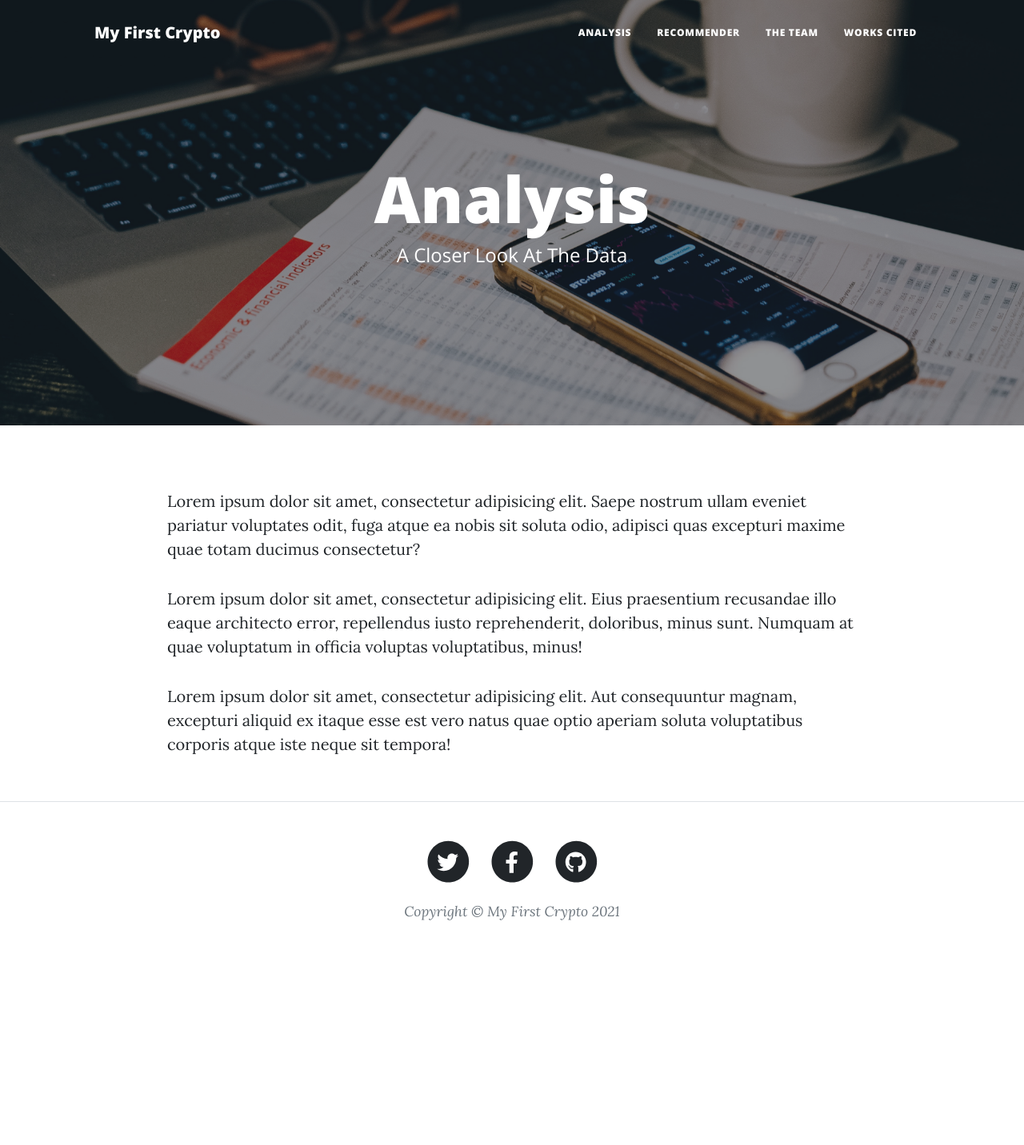
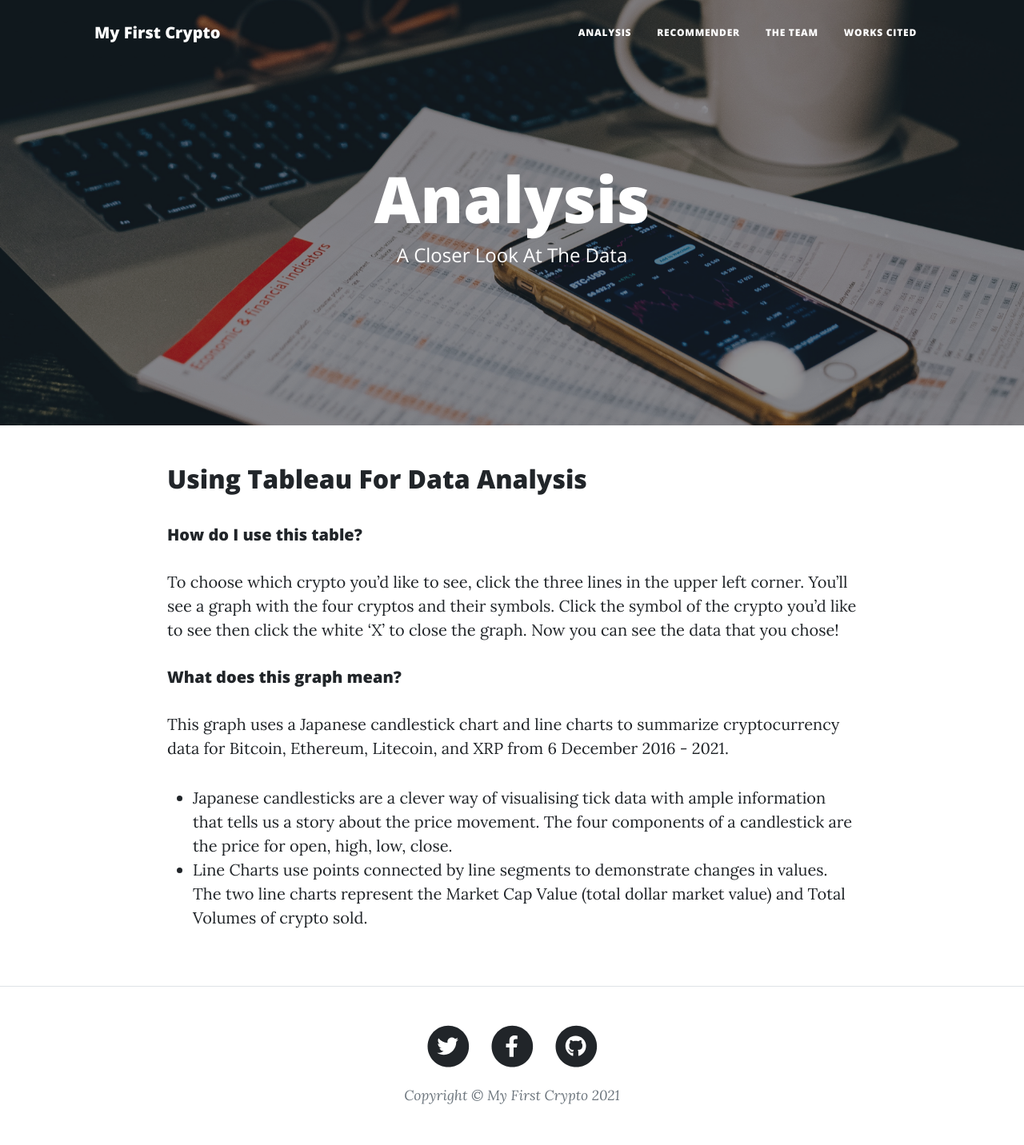
Before and after one commit to dmayo0317/project4, a Flask app: page /analysis in a window 1280 px wide. Shown: the whole page at 80% size. Before the commit the page ends 1151 px from the top, so only its background shows below. Run offline with Flask 2, Linux system fonts and the light colour scheme; some libraries are stand-ins or nearby versions.

Commit message:
adding to html files

```diff
--- a/templates/page/analysis.html
+++ b/templates/page/analysis.html
@@ -1,5 +1,6 @@
 <!DOCTYPE html>
 <html lang="en">
+
 <head>
     <meta charset="utf-8" />
     <meta name="viewport" content="width=device-width, initial-scale=1, shrink-to-fit=no" />
@@ -10,29 +11,36 @@
     <!-- Font Awesome icons (free version)-->
     <script src="https://use.fontawesome.com/releases/v5.15.4/js/all.js" crossorigin="anonymous"></script>
     <!-- Google fonts-->
-        <link href="https://fonts.googleapis.com/css?family=Lora:400,700,400italic,700italic" rel="stylesheet" type="text/css" />
-        <link href="https://fonts.googleapis.com/css?family=Open+Sans:300italic,400italic,600italic,700italic,800italic,400,300,600,700,800" rel="stylesheet" type="text/css" />
+    <link href="https://fonts.googleapis.com/css?family=Lora:400,700,400italic,700italic" rel="stylesheet"
+        type="text/css" />
+    <link
+        href="https://fonts.googleapis.com/css?family=Open+Sans:300italic,400italic,600italic,700italic,800italic,400,300,600,700,800"
+        rel="stylesheet" type="text/css" />
     <!-- Core theme CSS (includes Bootstrap)-->
     <link href="../static/css/styles.css" rel="stylesheet" />
     <!--Javascripts-->
     <script src="https://cdn.plot.ly/plotly-latest.min.js"></script>
     <script src="https://d3js.org/d3.v5.min.js"></script>
 </head>
+
 <body>
     <!-- Navigation-->
     <nav class="navbar navbar-expand-lg navbar-light" id="mainNav">
         <div class="container px-4 px-lg-5">
             <a class="navbar-brand" href="/">My First Crypto</a>
-                <button class="navbar-toggler" type="button" data-bs-toggle="collapse" data-bs-target="#navbarResponsive" aria-controls="navbarResponsive" aria-expanded="false" aria-label="Toggle navigation">
+            <button class="navbar-toggler" type="button" data-bs-toggle="collapse" data-bs-target="#navbarResponsive"
+                aria-controls="navbarResponsive" aria-expanded="false" aria-label="Toggle navigation">
                 Menu
                 <i class="fas fa-bars"></i>
             </button>
             <div class="collapse navbar-collapse" id="navbarResponsive">
                 <ul class="navbar-nav ms-auto py-4 py-lg-0">
                     <li class="nav-item"><a class="nav-link px-lg-3 py-3 py-lg-4" href="/analysis">Analysis</a></li>
-                        <li class="nav-item"><a class="nav-link px-lg-3 py-3 py-lg-4" href="/recommender">Recommender</a></li>
+                    <li class="nav-item"><a class="nav-link px-lg-3 py-3 py-lg-4" href="/recommender">Recommender</a>
+                    </li>
                     <li class="nav-item"><a class="nav-link px-lg-3 py-3 py-lg-4" href="/the-team">The Team</a></li>
-                        <li class="nav-item"><a class="nav-link px-lg-3 py-3 py-lg-4" href="/works-cited">Works Cited</a></li>
+                    <li class="nav-item"><a class="nav-link px-lg-3 py-3 py-lg-4" href="/works-cited">Works Cited</a>
+                    </li>
                 </ul>
             </div>
         </div>
@@ -55,9 +63,51 @@
         <div class="container px-4 px-lg-5">
             <div class="row gx-4 gx-lg-5 justify-content-center">
                 <div class="col-md-12 col-lg-10">
-                        <p>Lorem ipsum dolor sit amet, consectetur adipisicing elit. Saepe nostrum ullam eveniet pariatur voluptates odit, fuga atque ea nobis sit soluta odio, adipisci quas excepturi maxime quae totam ducimus consectetur?</p>
-                        <p>Lorem ipsum dolor sit amet, consectetur adipisicing elit. Eius praesentium recusandae illo eaque architecto error, repellendus iusto reprehenderit, doloribus, minus sunt. Numquam at quae voluptatum in officia voluptas voluptatibus, minus!</p>
-                        <p>Lorem ipsum dolor sit amet, consectetur adipisicing elit. Aut consequuntur magnam, excepturi aliquid ex itaque esse est vero natus quae optio aperiam soluta voluptatibus corporis atque iste neque sit tempora!</p>
+                    <!-- Post preview-->
+                    <div class="post-preview">
+                        <h2 class="post-title">Using Tableau For Data Analysis</h2>
+                        <br>
+                        <h5>How do I use this table?</h5>
+                        <p>To choose which crypto you’d like to see, click the three lines in the upper left corner.
+                            You’ll see a graph with the four cryptos and their symbols. Click the symbol of the crypto
+                            you’d like to see then click the white ‘X’ to close the graph. Now you can see the data that
+                            you chose!
+                        </p>
+                        <h5>What does this graph mean?</h5>
+                        <p>This graph uses a Japanese candlestick chart and line charts to summarize cryptocurrency data
+                            for Bitcoin, Ethereum, Litecoin, and XRP from 6 December 2016 - 2021.
+                        </p>
+                        <ul>
+                            <li>Japanese candlesticks are a clever way of visualising tick data with ample information
+                                that tells us a story about the price movement. The four components of a candlestick are
+                                the price for open, high, low, close.
+                            </li>
+                            <li>Line Charts use points connected by line segments to demonstrate changes in values. The
+                                two line charts represent the Market Cap Value (total dollar market value) and Total
+                                Volumes of crypto sold.
+                            </li>
+                        </ul>
+                        <br>
+                        <!-- Tableau Section-->
+                        <div class='tableauPlaceholder' id='viz1639251827034' style='position: relative'><object
+                                class='tableauViz' style='display:none;'>
+                                <param name='host_url' value='https%3A%2F%2Fpublic.tableau.com%2F' />
+                                <param name='embed_code_version' value='3' />
+                                <param name='site_root' value='' />
+                                <param name='name' value='Crypto_Analysis_16388354376290&#47;ExplorationDashboard' />
+                                <param name='tabs' value='no' />
+                                <param name='toolbar' value='yes' />
+                                <param name='animate_transition' value='yes' />
+                                <param name='display_static_image' value='yes' />
+                                <param name='display_spinner' value='yes' />
+                                <param name='display_overlay' value='yes' />
+                                <param name='display_count' value='yes' />
+                                <param name='language' value='en-US' />
+                            </object></div>
+                        <script
+                            type='text/javascript'>                    var divElement = document.getElementById('viz1639251827034'); var vizElement = divElement.getElementsByTagName('object')[0]; if (divElement.offsetWidth > 800) { vizElement.style.width = '100%'; vizElement.style.height = (divElement.offsetWidth * 0.75) + 'px'; } else if (divElement.offsetWidth > 500) { vizElement.style.width = '100%'; vizElement.style.height = (divElement.offsetWidth * 0.75) + 'px'; } else { vizElement.style.width = '100%'; vizElement.style.height = '1527px'; } var scriptElement = document.createElement('script'); scriptElement.src = 'https://public.tableau.com/javascripts/api/viz_v1.js'; vizElement.parentNode.insertBefore(scriptElement, vizElement);</script>
+                    </div>
+                    <!-- Divider-->
                 </div>
             </div>
         </div>
@@ -103,4 +153,5 @@
     <!-- Core theme JS-->
     <script src="../static/js/bootstrap-theme.js"></script>
 </body>
+
 </html>
```
Also changed, not shown: templates/index.html (+30 -4 lines), static/imgs/crypto-history.png (added). Lines whose indentation alone changed are shown as unchanged.
